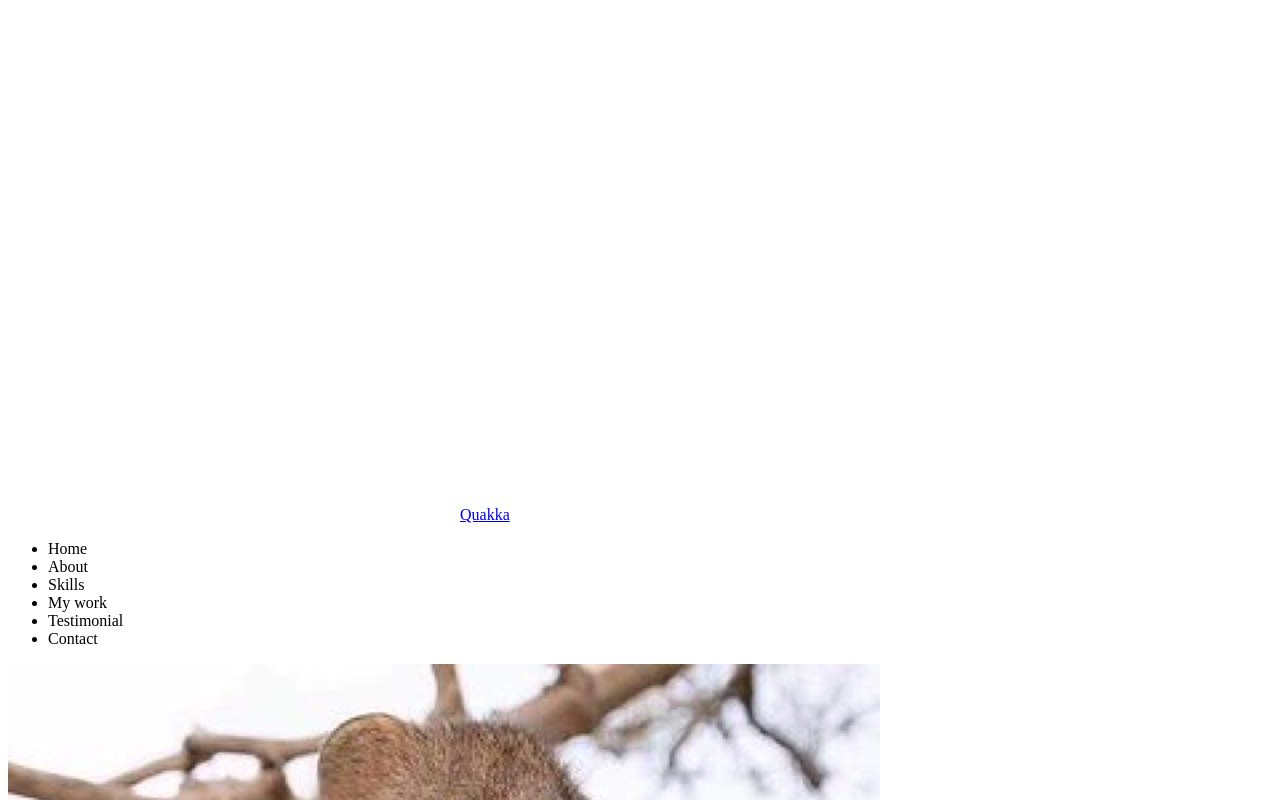
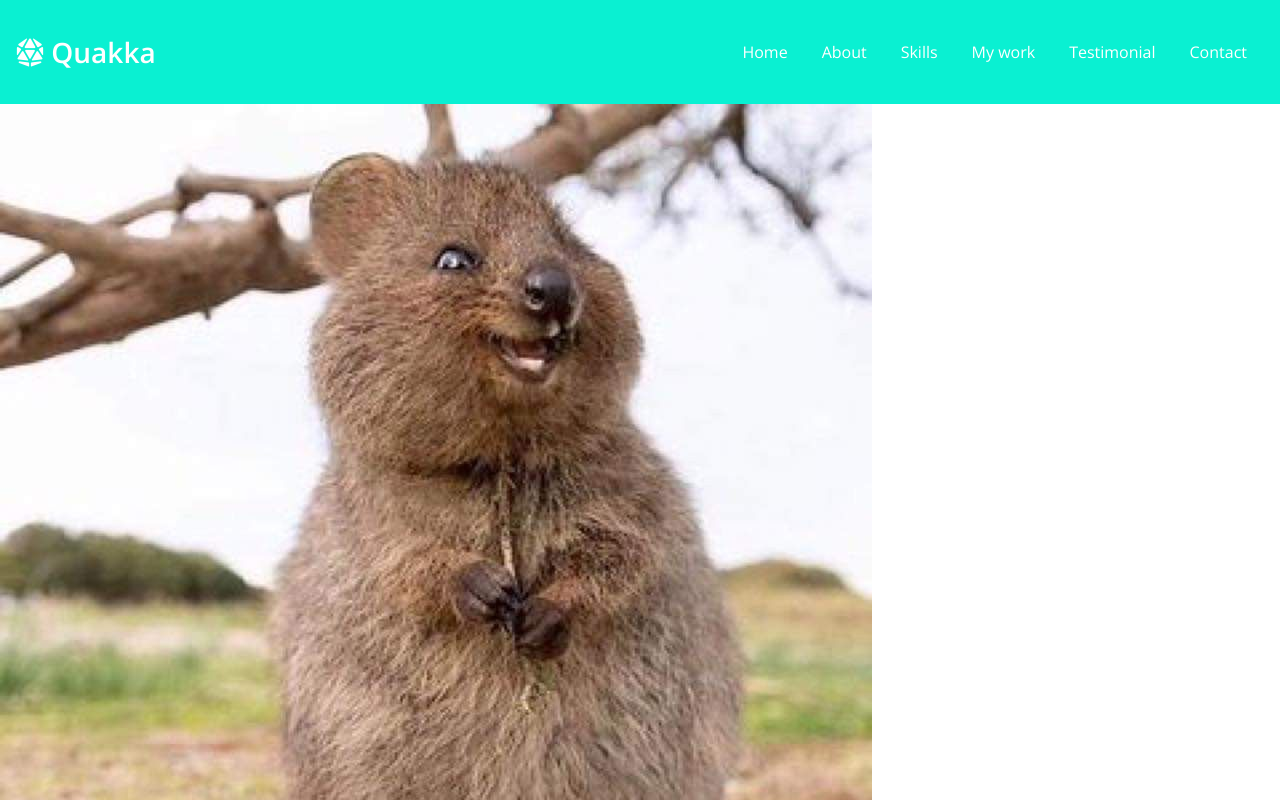
Before and after one commit to wldns0622/myPage, a plain HTML site: page index.html in a window 1280 px wide. Shown: the top 800 px of the page. Drawn offline with nearby package versions, Linux system fonts and the light colour scheme.

Commit message:
CSS: Navbar

```diff
--- a/index.html
+++ b/index.html
@@ -20,11 +20,11 @@
   <!-- Navbar -->
   <nav id="navbar">
     <div class="navbar__logo">
-      <img src="./images/icon/snowflake-solid-white.png" alt="메뉴 로고">
+      <i class="fas fa-dice-d20"></i>
       <a href="#">Quakka</a>
     </div>
     <ul class="navbar__menu">
-      <li class="navbar__menu__item">Home</li>
+      <li class="navbar__menu__item active">Home</li>
       <li class="navbar__menu__item">About</li>
       <li class="navbar__menu__item">Skills</li>
       <li class="navbar__menu__item">My work</li>
--- a/style.css
+++ b/style.css
@@ -14,6 +14,9 @@
   --color-yellow: #fff7d1;
   --color-orange: #feb546;
   --color-black: #000000;
+  --color-main: #0AF0D2;
+  --color-dark-main: #07B39C;
+  --color-deep-dark-main: #047062;
 
   /* Font size */
   --font-large: 48px;
@@ -26,11 +29,30 @@
   --weight-bold: 700;
   --weight-semi-bold: 600;
   --weight-regular: 400;
+
+  /* Size */
+  --size-border-radius: 4px;
 }
 
 /* Universal tags */
 * {
   box-sizing: border-box;
+}
+
+body {
+  font-family: 'Open Sans', sans-serif;
+  margin: 0;
+  cursor: default;
+}
+
+a{
+  text-decoration: none;
+  color: var(--color-white);
+}
+
+ul {
+  list-style: none;
+  padding-left: 0;
 }
 
 /* Typography */
@@ -61,3 +83,40 @@ p {
   color: var(--color-black);
   margin: 4px 0;
 }
+
+/* Navbar */
+#navbar {
+  display: flex;
+  justify-content: space-between;
+  align-items: center;
+  background-color: var(--color-main);
+  color: var(--color-white);
+  padding: 16px;
+}
+
+.navbar__menu {
+  display: flex;
+}
+
+.navbar__logo {
+  font-size: var(--font-medium);
+  font-weight: var(--weight-semi-bold);
+}
+
+.navbar__menu__item {
+  padding: 8px 12px;
+  margin: 0 4px;
+  cursor: pointer;
+  border-radius: var(--size-border-radius);
+  border: 1px solid transparent;
+  /* transparent -> 투명하게 */
+}
+
+.navbar__menu__item:hover {
+  border: 1px solid var(--color-white);
+  background-color: var(--color-dark-main);
+}
+/*
+.navbar__menu__item.active {
+  border: 1px solid var(--color-white);
+} */
```
